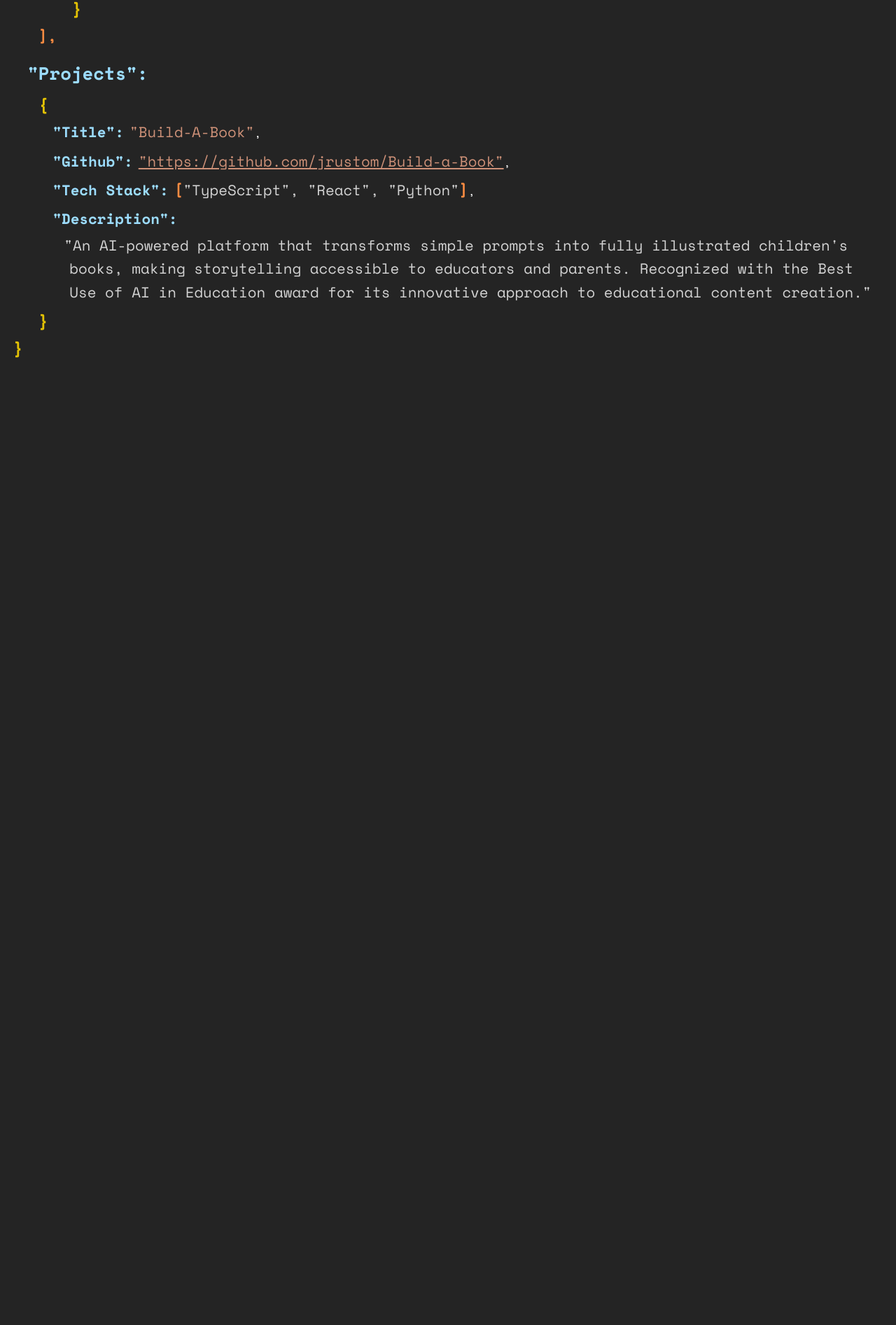
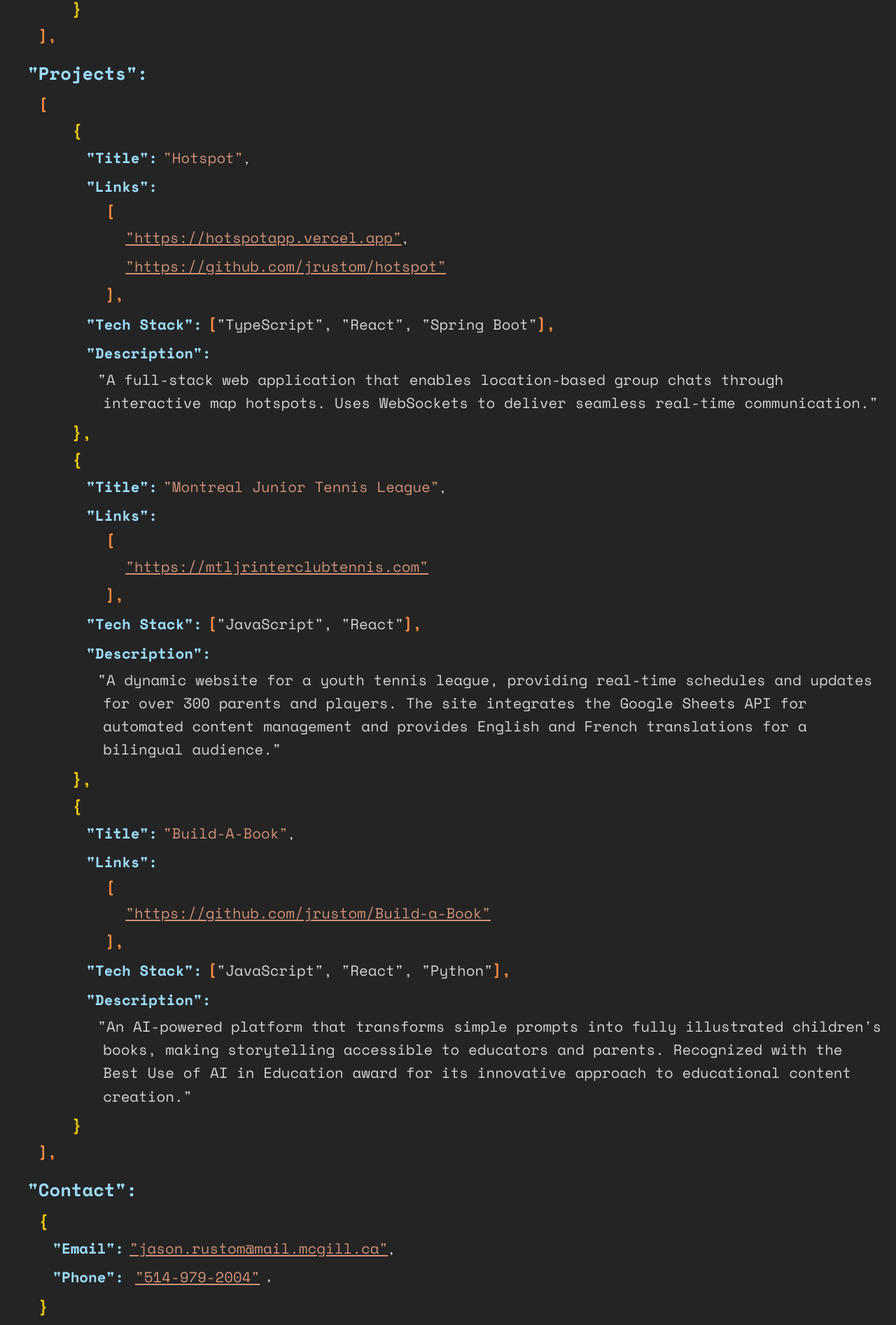
Before and after one commit to jrustom/portfolio, a React (Vite) app: page / in a window 1280 px wide. Shown: the part 2156-4049 px from the top of the page at 70% size. Before the commit the page ends 2692 px from the top, so only its background shows below. Built offline with nearby package versions, Linux system fonts and the light colour scheme.

Commit message:
added new project and refactored a bit

```diff
--- a/src/App.tsx
+++ b/src/App.tsx
@@ -194,6 +194,117 @@
 
         {/* Projects */}
         <p className="section-title mt-6">"Projects":</p>
+        <div className="indent-1">
+          <p className="array-bracket">[</p>
+          <div className="indent-2">
+            <p className="bracket indent-1">&#123;</p>
+            <div className="indent-2">
+              <p className="mb-2">
+                <span className="property-key">"Title":</span>
+                <span className="string-value ml-2">"Hotspot"</span>
+                <span className="text-white">,</span>
+              </p>
+              <div className="mb-2">
+                <span className="property-key">"Links":</span>
+                <div className="indent-1">
+                  <p className="array-bracket indent-1">[</p>
+                  <div className="indent-2">
+                    <p className="mb-2">
+                      <a
+                        href="https://hotspotapp.vercel.app"
+                        target="_blank"
+                        className="json-link ml-2"
+                      >
+                        "https://hotspotapp.vercel.app"
+                      </a>
+                      <span className="text-white">,</span>
+                    </p>
+                    <p className="mb-2">
+                      <a
+                        href="https://github.com/jrustom/hotspot"
+                        target="_blank"
+                        className="json-link ml-2"
+                      >
+                        "https://github.com/jrustom/hotspot"
+                      </a>
+                    </p>
+                  </div>
+                  <p className="array-bracket indent-1">],</p>
+                </div>
+              </div>
+              <p className="mb-2">
+                <span className="property-key">"Tech Stack":</span>
+                <span className="ml-2">
+                  <span className="inline-array-bracket">[</span>
+                  <span className="inline-array">
+                    "TypeScript", "React", "Spring Boot"
+                  </span>
+                  <span className="inline-array-bracket">],</span>
+                </span>
+              </p>
+              <p className="mb-2">
+                <span className="property-key">"Description":</span>
+                <div className="indent-1">
+                  <p className="array-item">
+                    "A full-stack web application that enables location-based
+                    group chats through interactive map hotspots. Uses
+                    WebSockets to deliver seamless real-time communication."
+                  </p>
+                </div>
+              </p>
+            </div>
+            <p className="bracket indent-1">&#125;,</p>
+
+            <p className="bracket indent-1">&#123;</p>
+            <div className="indent-2">
+              <p className="mb-2">
+                <span className="property-key">"Title":</span>
+                <span className="string-value ml-2">
+                  "Montreal Junior Tennis League"
+                </span>
+                <span className="text-white">,</span>
+              </p>
+              <div className="mb-2">
+                <span className="property-key">"Links":</span>
+                <div className="indent-1">
+                  <p className="array-bracket indent-1">[</p>
+                  <div className="indent-2">
+                    <p className="mb-2">
+                      <a
+                        href="https://mtljrinterclubtennis.com"
+                        target="_blank"
+                        className="json-link ml-2"
+                      >
+                        "https://mtljrinterclubtennis.com"
+                      </a>
+                    </p>
+                  </div>
+                  <p className="array-bracket indent-1">],</p>
+                </div>
+              </div>
+              <p className="mb-2">
+                <span className="property-key">"Tech Stack":</span>
+                <span className="ml-2">
+                  <span className="inline-array-bracket">[</span>
+                  <span className="inline-array">"JavaScript", "React"</span>
+                  <span className="inline-array-bracket">],</span>
+                </span>
+              </p>
+              <p className="mb-2">
+                <span className="property-key">"Description":</span>
+                <div className="indent-1">
+                  <p className="array-item">
+                    "A dynamic website for a youth tennis league, providing
+                    real-time schedules and updates for over 300 parents and
+                    players. The site integrates the Google Sheets API for
+                    automated content management and provides English and French
+                    translations for a bilingual audience."
+                  </p>
+                </div>
+              </p>
+            </div>
+            <p className="bracket indent-1">&#125;,</p>
+
             <p className="bracket indent-1">&#123;</p>
             <div className="indent-2">
               <p className="mb-2">
@@ -201,8 +312,12 @@
                 <span className="string-value ml-2">"Build-A-Book"</span>
                 <span className="text-white">,</span>
               </p>
+              <div className="mb-2">
+                <span className="property-key">"Links":</span>
+                <div className="indent-1">
+                  <p className="array-bracket indent-1">[</p>
+                  <div className="indent-2">
                     <p className="mb-2">
-            <span className="property-key">"Github":</span>
                       <a
                         href="https://github.com/jrustom/Build-a-Book"
                         target="_blank"
@@ -210,18 +325,20 @@
                       >
                         "https://github.com/jrustom/Build-a-Book"
                       </a>
-            <span className="text-white">,</span>
                     </p>
+                  </div>
+                  <p className="array-bracket indent-1">],</p>
+                </div>
+              </div>
               <p className="mb-2">
                 <span className="property-key">"Tech Stack":</span>
                 <span className="ml-2">
                   <span className="inline-array-bracket">[</span>
                   <span className="inline-array">
-                "TypeScript", "React", "Python"
+                    "JavaScript", "React", "Python"
                   </span>
-              <span className="inline-array-bracket">]</span>
+                  <span className="inline-array-bracket">],</span>
                 </span>
-            <span className="text-white">,</span>
               </p>
               <p className="mb-2">
                 <span className="property-key">"Description":</span>
@@ -229,16 +346,43 @@
                   <p className="array-item">
                     "An AI-powered platform that transforms simple prompts into
                     fully illustrated children's books, making storytelling
-                accessible to educators and parents. Recognized with the Best
-                Use of AI in Education award for its innovative approach to
-                educational content creation."
+                    accessible to educators and parents. Recognized with the
+                    Best Use of AI in Education award for its innovative
+                    approach to educational content creation."
                   </p>
                 </div>
               </p>
             </div>
             <p className="bracket indent-1">&#125;</p>
           </div>
+          <p className="array-bracket">],</p>
+        </div>
 
+        {/* Contact */}
+        <p className="section-title mt-8">"Contact":</p>
+        <p className="bracket indent-1">&#123;</p>
+        <div className="indent-2">
+          <p className="mb-2">
+            <span className="property-key">"Email":</span>
+            <a
+              href="mailto:jason.rustom@mail.mcgill.ca"
+              className="json-link ml-2"
+            >
+              "jason.rustom@mail.mcgill.ca"
+            </a>
+            <span className="text-white">,</span>
+          </p>
+
+          <div className="flex flex-row items-center mb-2">
+            <span className="property-key">"Phone":</span>
+            <a href="tel:+15149792004" className="json-link ml-2">
+              "514-979-2004"
+            </a>
+            <span className="text-white">,</span>
+          </div>
+        </div>
+        <p className="bracket indent-1">&#125;</p>
+      </div>
       <p className="bracket">&#125;</p>
     </div>
   );
```
Lines whose indentation alone changed are shown as unchanged.
